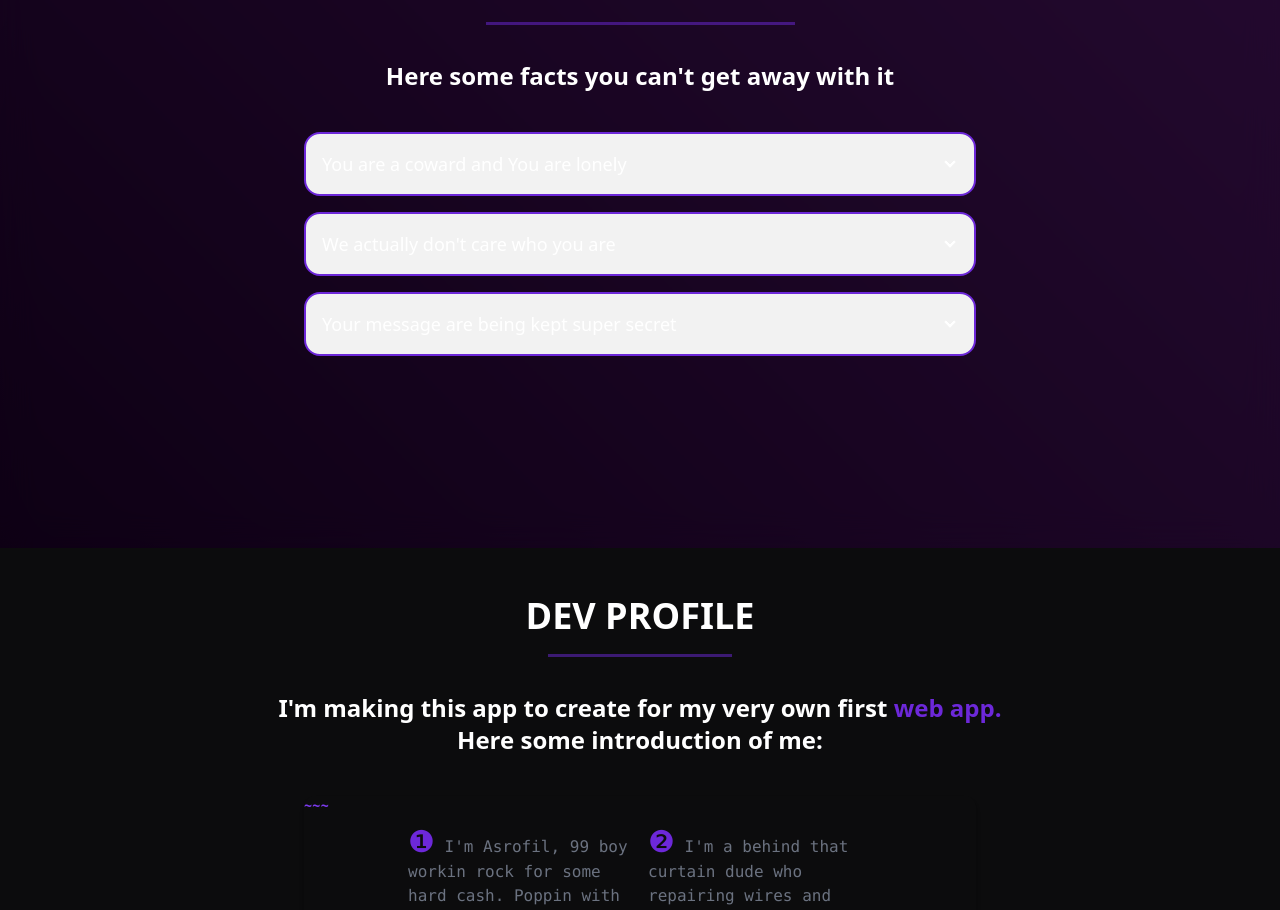
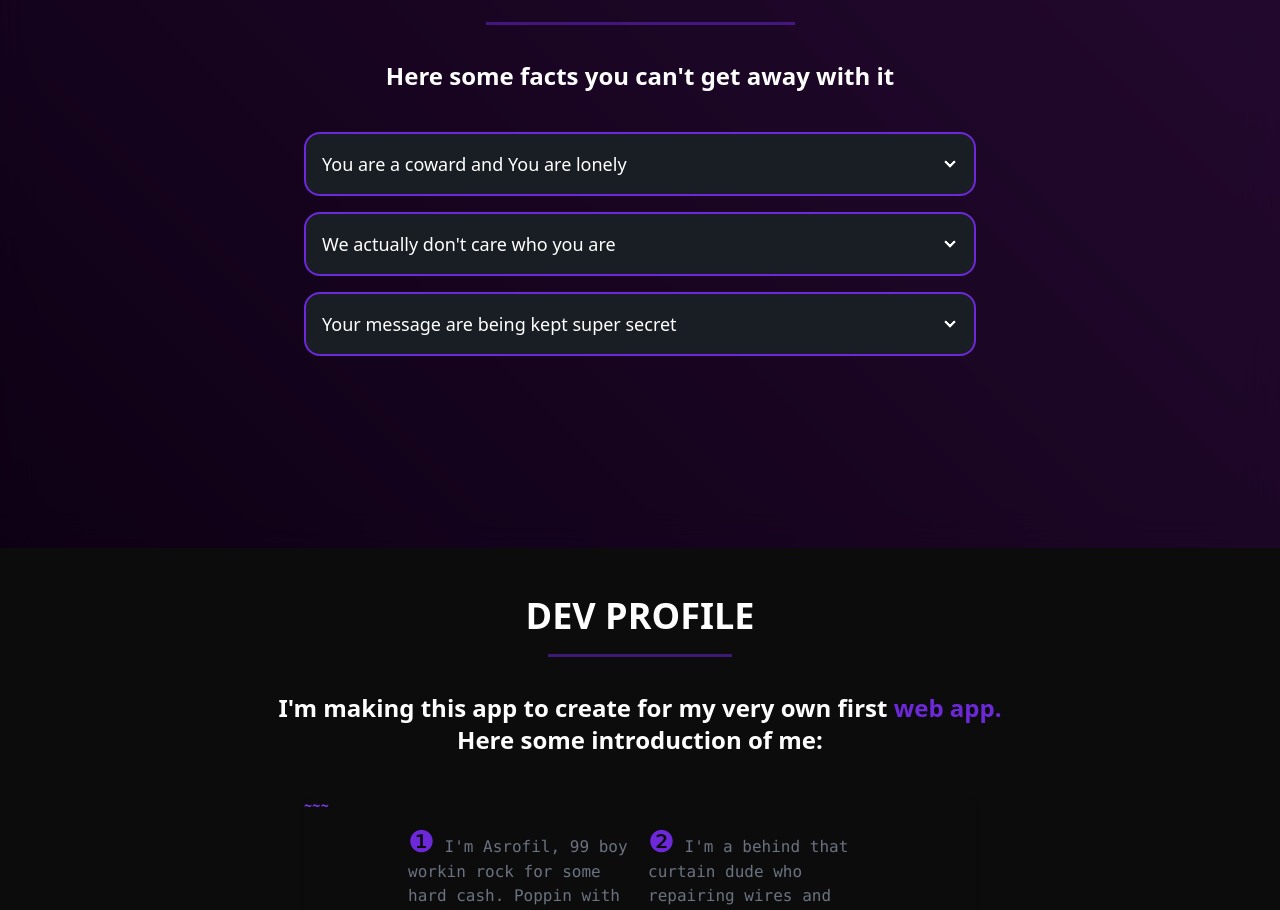
Before and after one commit to asrofilfachrulr/whisper.io, a Nuxt app: page / in a window 1280 px wide. Shown: the part 1700-2610 px from the top of the page. Built offline with nearby package versions, Linux system fonts and the light colour scheme; no server answers.

Commit message:
force darktheme

```diff
--- a/nuxt.config.js
+++ b/nuxt.config.js
@@ -11,9 +11,11 @@ export default {
     ],
     link: [
       { rel: 'icon', type: 'image/png', href: '/favicon.ico' }
-    ]
+    ],
+    htmlAttrs: {
+      'data-theme': 'dark'
+    }
   },
-
   auth: {
     strategies: {
       local: {
--- a/tailwind.config.js
+++ b/tailwind.config.js
@@ -4,5 +4,8 @@ module.exports = {
   theme: {
     extend: {}
   },
-  plugins: [require("daisyui")]
+  plugins: [require("daisyui")],
+  daisyui: {
+    themes: ["dark"],
+  },
 }
```
